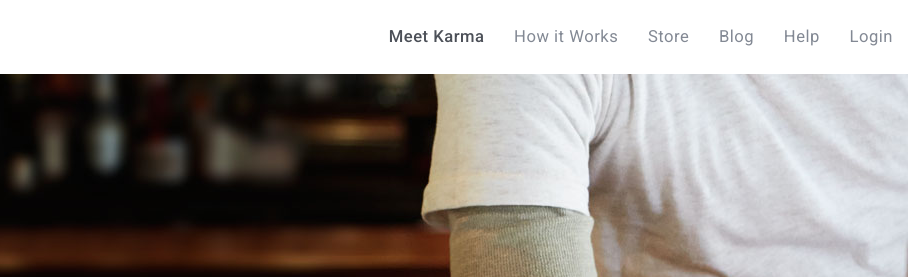
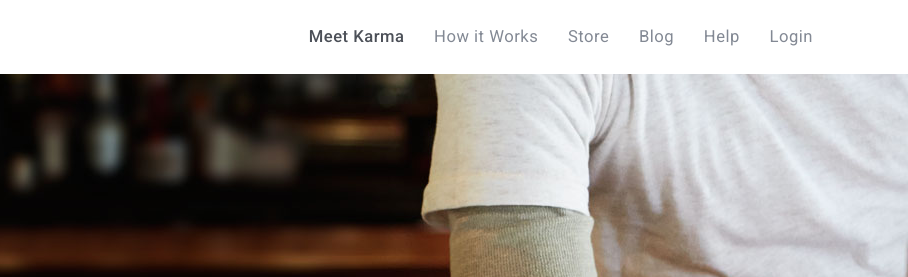
Before and after one commit to aespinozagit/Karma-Clone, a plain HTML site: page index.html in a window 1280 px wide. Shown: the top 277 px of the page, 372-1280 px from the left. Drawn offline with Linux system fonts and the light colour scheme.

Commit message:
Finished Karma

```diff
--- a/css/styles.css
+++ b/css/styles.css
@@ -456,6 +456,7 @@ body {
   margin: 0 auto;
   padding: 0px 15px;
   min-width: 37.5rem;
+  max-width: 70rem;
 }
 
 .top-navigation {
```
